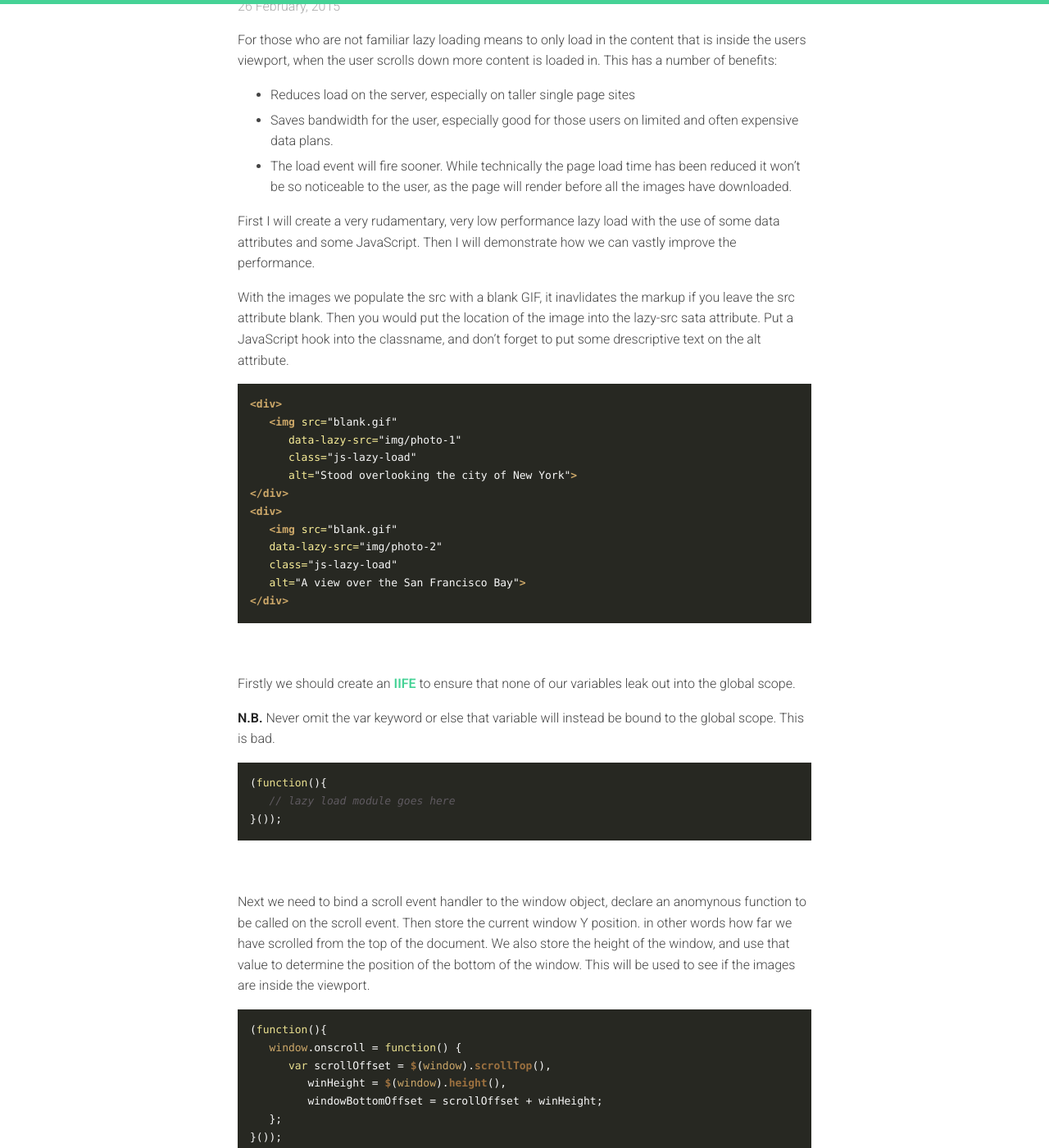
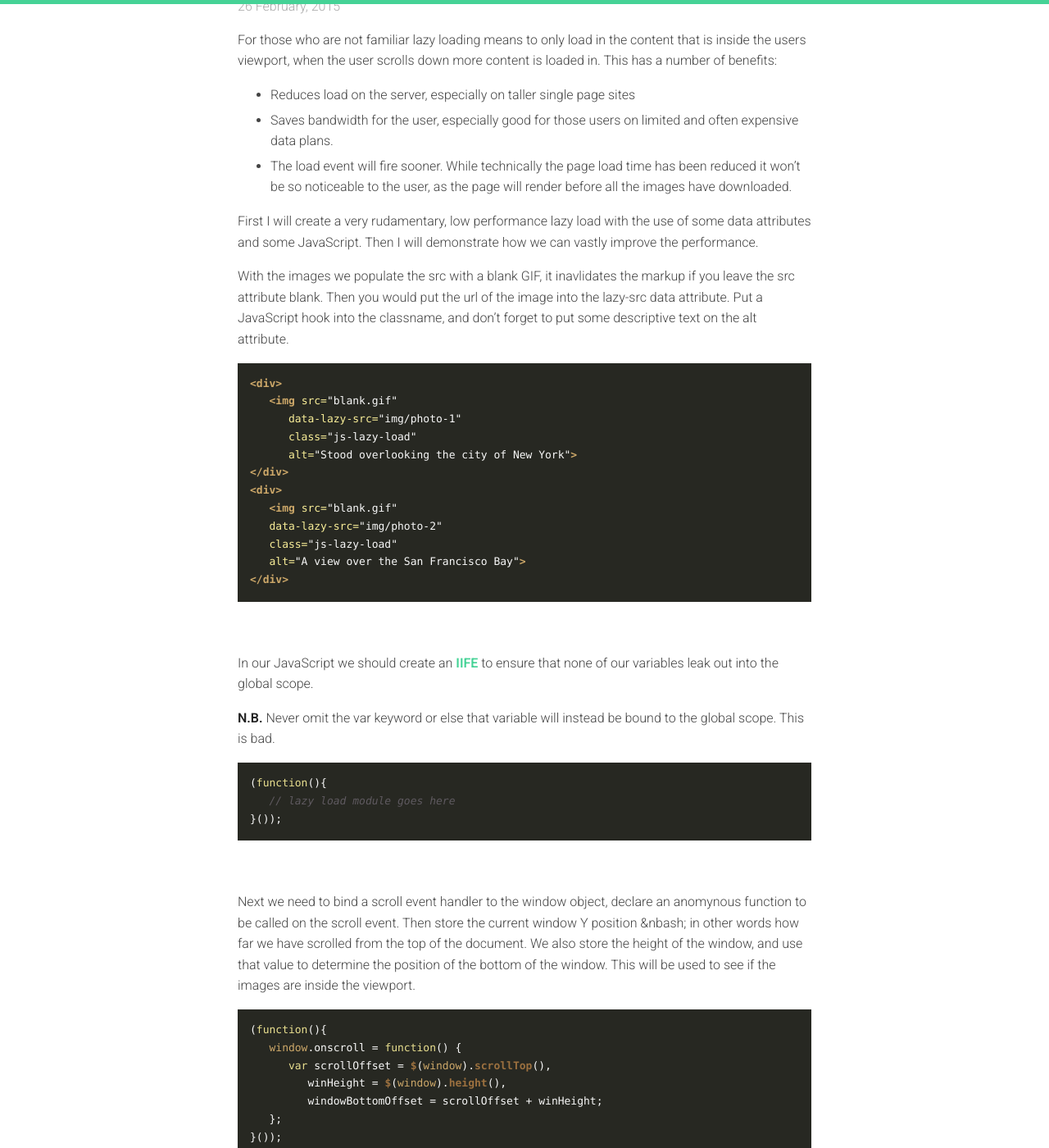
Before and after one commit to rbrtsmith/rbrtsmith.github.io, a Jekyll site: the page built from _posts/2015-02-26-building-a-high-performance-lazy-load-module.md, in a window 1280 px wide and 1400 px high, scrolled down 377 px. Shown: the whole window at 82% size. Built offline with Jekyll 4.4.1, drawn with Linux system fonts in a browser that asks for light colours; comment, search, counter and statistics services are not loaded; some of the changed text lies outside the part shown.

Commit message:
fix typos

```diff
--- a/_posts/2015-02-26-building-a-high-performance-lazy-load-module.md
+++ b/_posts/2015-02-26-building-a-high-performance-lazy-load-module.md
@@ -17,14 +17,14 @@
 been reduced it won't be so noticeable to the user, as the page will render
 before all the images have downloaded.
 
-First I will create a very rudamentary, very low performance
+First I will create a very rudamentary, low performance
 lazy load with the use of some data attributes and some JavaScript.  Then
 I will demonstrate how we can vastly improve the performance.
 
 With the images we populate the src with a blank GIF, it inavlidates the
 markup if you leave the src attribute blank.  Then you would put the
-location of the image into the lazy-src sata attribute.  Put a JavaScript
-hook into the classname, and don't forget to put some drescriptive text
+url of the image into the lazy-src data attribute.  Put a JavaScript
+hook into the classname, and don't forget to put some descriptive text
 on the alt attribute.
 
 {% highlight html %}
@@ -47,7 +47,7 @@
 &nbsp;
 
 
-Firstly we should create an [IIFE]({{site.url }}/2015/02/javascript-patterns-the-iife/)
+In our JavaScript we should create an [IIFE]({{site.url }}/2015/02/javascript-patterns-the-iife/)
 to ensure that none of our variables leak out into the global scope.
 
 **N.B.** Never omit the var keyword or else that variable will instead be bound
@@ -65,7 +65,7 @@
 
 Next we need to bind a scroll event handler to the window object, declare
 an anomynous function to be called on the scroll event.
-Then store the current window Y position.  in other words how far we have
+Then store the current window Y position &nbash; in other words how far we have
 scrolled from the top of the document.  We also store the height of the window,
 and use that value to determine the position of the bottom of the window.  This
 will be used to see if the images are inside the viewport.
@@ -85,8 +85,8 @@
 
 &nbsp;
 
-Loop through all the lazy images by targeting the `.js-lazy-load` hook inside
-of the loop we store the images offset and compare that with the window bottom
+Loop through all the lazy images by targeting the `.js-lazy-load` hook, inside
+of the loop we store the images' offset and compare that with the window bottom
 offset to determine if the image is within the viewport.
 We also store the lazy-src attribute value.
 
@@ -111,7 +111,7 @@
 
 &nbsp;
 
-Finally inside the if statement we apply set the src attribute to the lazySrc
+Finally inside the if statement we set the url of the src attribute to the lazySrc
 value.
 
 {% highlight javascript %}
```
Also changed, not shown: other parts of _posts/2015-02-26-building-a-high-performance-lazy-load-module.md (+5 -5 lines).
